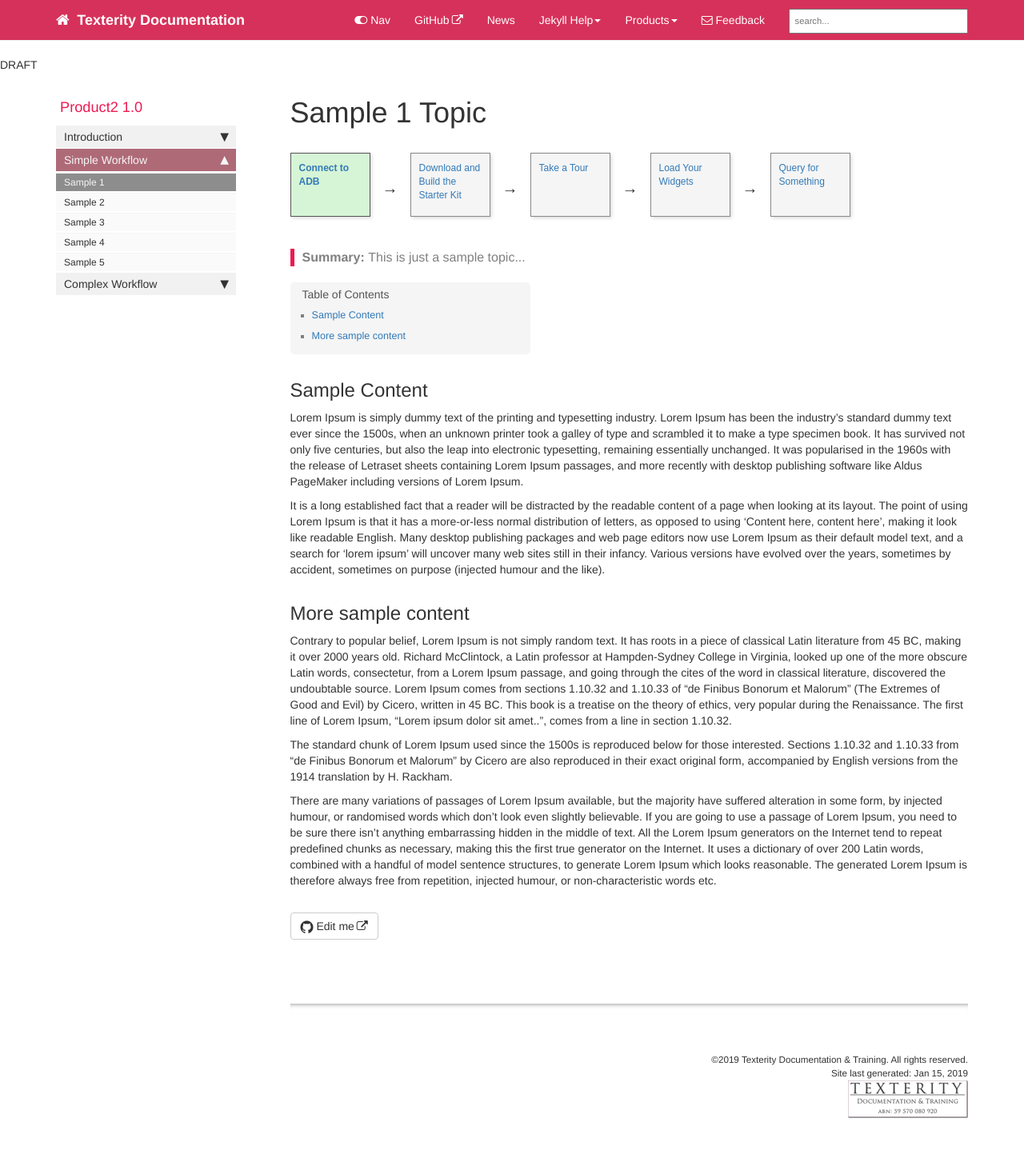
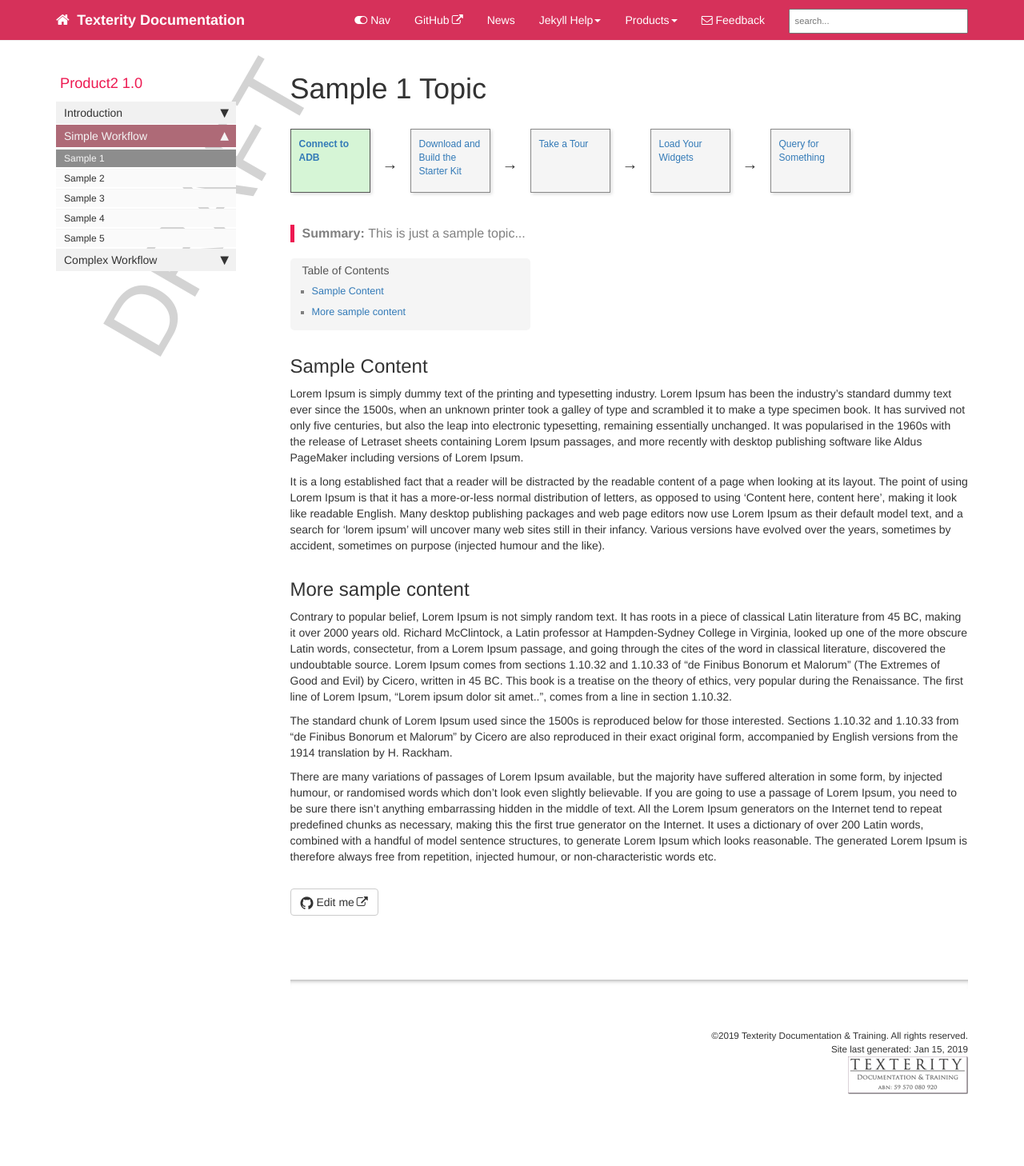
Before and after one commit to Texterity/January, a Jekyll site: the page built from docs/pages/product2/p2_sample1.md, in a window 1280 px wide. Shown: the whole page at 80% size. Built offline with Jekyll 4.4.1, drawn with Linux system fonts in a browser that asks for light colours; nearby versions of some CDN libraries; comment, search, counter and statistics services are not loaded; after the commit the page ends 1428 px from its top, so only the background shows below that.

Commit message:
watermark....

```diff
--- a/docs/css/theme-blue.css
+++ b/docs/css/theme-blue.css
@@ -95,17 +95,32 @@ body {
     background-color: #ccc;
 }
 
-.watermark {
-    position: absolute;
-    opacity: 0.25;
-    width: 100%;
-    text-align: center;
-    z-index: 1000;
-    #bg-text
+#watermark{
+    position:absolute;
+    z-index:0;
+    background:white;
+    display:block;
+    min-height:50%;
+    min-width:50%;
+    color:yellow;
+}
+
+#content{
+    position:absolute;
+    z-index:1;
+}
+
+#bg-text
+{
     color:lightgrey;
     font-size:120px;
     transform:rotate(300deg);
     -webkit-transform:rotate(300deg);
+}
+ color:lightgrey;
+ font-size:120px;
+ transform:rotate(300deg);
+ -webkit-transform:rotate(300deg);
 }
 
 .printTitle {
```
